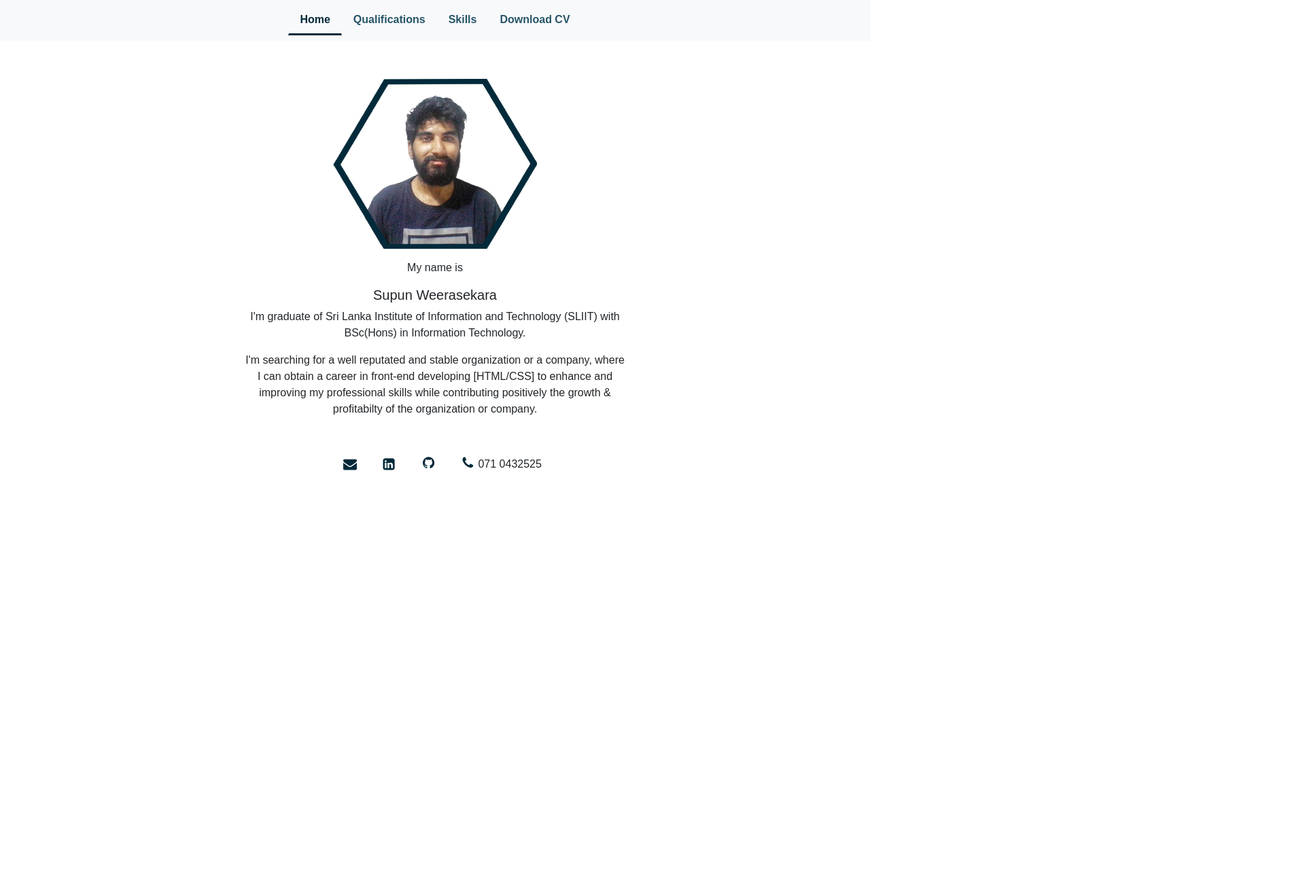
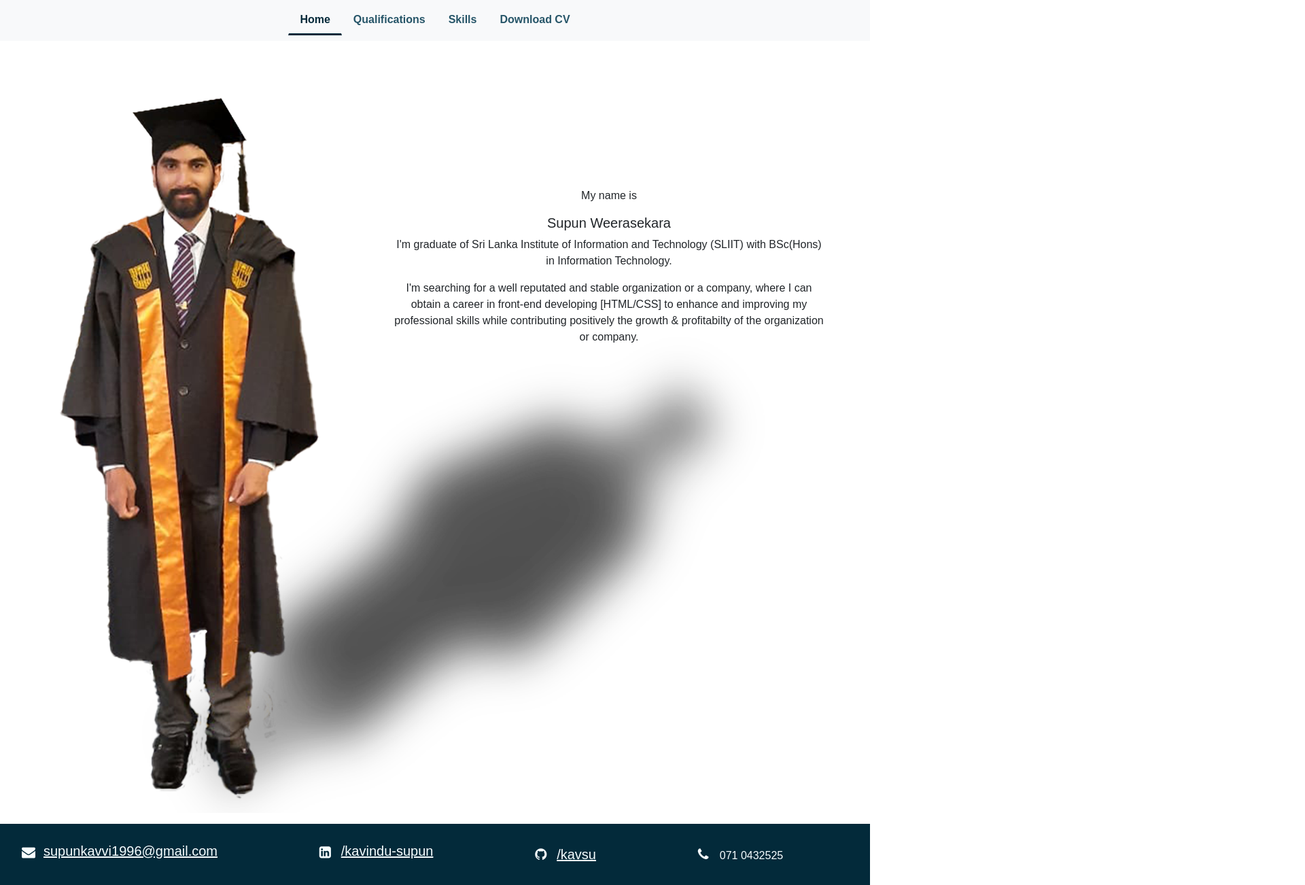
Before and after one commit to kavsu/PortfolioSupun, a plain HTML site: page index.html in a window 1280 px wide. Shown: the top 1302 px of the page at 68% size, 1920 px wide, since content can reach past the window. Before the commit the page ends 800 px from the top, so only its background shows below. Drawn offline with nearby package versions, Linux system fonts and the light colour scheme; a web font is replaced by a local one.

Commit message:
Update image

```diff
--- a/assets/css/style.css
+++ b/assets/css/style.css
@@ -1,6 +1,7 @@
 .project-tab {
     margin: 0;
     font-family: 'Berlin Sans FB Demi', sans-serif;
+    min-height: 90vh;
 }
 
 .project-tab #tabs {
@@ -73,6 +74,10 @@ a.fa {
     font-weight: 600;
 }
 
+.navbar {
+    position: sticky;
+}
+
 .line1 {
     color: #000;
     font-size: 12px;
@@ -89,12 +94,13 @@ a.fa {
 
 .line3 a,
 .line3 i {
-    color: #032A3A;
+    color: #f7fdff;
     font-size: 20px;
 }
 
 .line3 {
     font-family: 'Berlin Sans FB Demi', sans-serif;
+    color: #f7fdff;
 }
 
 .cards {
@@ -164,3 +170,54 @@ a.fa {
         text-align: left;
     }
 }
+
+footer {
+    background: #032A3A;
+    width: 100%;
+    overflow: hidden;
+    position: relative;
+    padding: 0;
+    bottom: 0;
+}
+
+.grid-container {
+    display: grid;
+    grid-template-columns: auto auto auto auto;
+    grid-gap: 10px;
+    padding: 10px;
+}
+
+.centered {
+    position: absolute;
+    top: 50%;
+    left: 39%;
+    transform: translate(-50%, -50%);
+}
+
+@media only screen and (min-width:992px) {
+    .centered {
+        position: absolute;
+        top: 50%;
+        left: 45%;
+        transform: translate(-50%, -50%);
+    }
+    footer {
+        background: #032A3A;
+        width: 100%;
+        overflow: hidden;
+        position: relative;
+        padding: 0;
+        bottom: 0;
+    }
+}
+
+@media only screen and (max-width:1000px) {
+    footer {
+        background: #032A3A;
+        width: 100%;
+        overflow: hidden;
+        position: relative;
+        padding: 0;
+        bottom: 0;
+    }
+}
--- a/index.html
+++ b/index.html
@@ -33,28 +33,16 @@
                 <div class="tab-pane fade show active mb-3" id="home" role="tabpanel" aria-labelledby="nav-home-tab">
 
                     <div style="text-align: center;" class="home">
-                        <p><img width="300px" height="250px" src="assets/img/intro2.png" alt="intro"></p>
-                        <div style="width: 50%;margin-left: 25%;">
+                        <img width="" height="" src="assets/img/me2.png" alt="intro">
+                        <div class="centered" style="width: 50%;margin-left: 25%;">
                             <p>My name is
                                 <h5>Supun Weerasekara</h5>I'm graduate of Sri Lanka Institute of Information and Technology (SLIIT) with BSc(Hons) in Information Technology.</p>
                             <p>I'm searching for a well reputated and stable organization or a company, where I can obtain a career in front-end developing [HTML/CSS] to enhance and improving my professional skills while contributing positively the growth
                                 & profitabilty of the organization or company.</p>
                         </div>
                     </div>
+                </div>
 
-                    <div class="row" style="text-align: center;">
-
-                        <div class="card-body" style="width: 100%;">
-                            <p class="line3">
-                                <a href="mailto:supunkavvi1996@gmail.com"><i class="fa fa-envelope fa-lg"> </i></a>
-                                <a href="https://www.linkedin.com/in/kavindu-supun-368b3b177/" target="_blank"><i class="fa fa-linkedin-square fa-lg"> </i></a>
-                                <a href="https://github.com/kavsu" target="_blank"><i class="fa fa-github"></i></a>
-                                <i class="fa fa-phone" style="margin-right: -7px;"></i>071 0432525
-
-                            </p>
-                        </div>
-                    </div>
-                </div>
                 <!-- Qualifications -->
                 <div class="tab-pane fade" id="qualifications" role="tabpanel" aria-labelledby="nav-qualifications-tab">
 
@@ -245,6 +233,15 @@
         </div>
     </section>
 
+    <footer>
+        <div class="grid-container line3">
+            <div><a href="mailto:supunkavvi1996@gmail.com"><i class="fa fa-envelope fa-lg"> </i>supunkavvi1996@gmail.com</a></div>
+            <div><a href="https://www.linkedin.com/in/kavindu-supun-368b3b177/" target="_blank"><i class="fa fa-linkedin-square fa-lg"> </i>/kavindu-supun</a></div>
+            <div><a href="https://github.com/kavsu" target="_blank"><i class="fa fa-github"></i>/kavsu</a></div>
+            <div><i class="fa fa-phone"></i>071 0432525</div>
+        </div>
+    </footer>
+
 
     <script src="https://cdn.jsdelivr.net/npm/@popperjs/core@2.10.2/dist/umd/popper.min.js " integrity="sha384-7+zCNj/IqJ95wo16oMtfsKbZ9ccEh31eOz1HGyDuCQ6wgnyJNSYdrPa03rtR1zdB " crossorigin="anonymous "></script>
     <script src="https://cdn.jsdelivr.net/npm/bootstrap@5.1.2/dist/js/bootstrap.min.js " integrity="sha384-PsUw7Xwds7x08Ew3exXhqzbhuEYmA2xnwc8BuD6SEr+UmEHlX8/MCltYEodzWA4u " crossorigin="anonymous "></script>
```
Also changed, not shown: assets/img/me.png (added), assets/img/me2.png (added), assets/img/me@0,1x.png (added).
